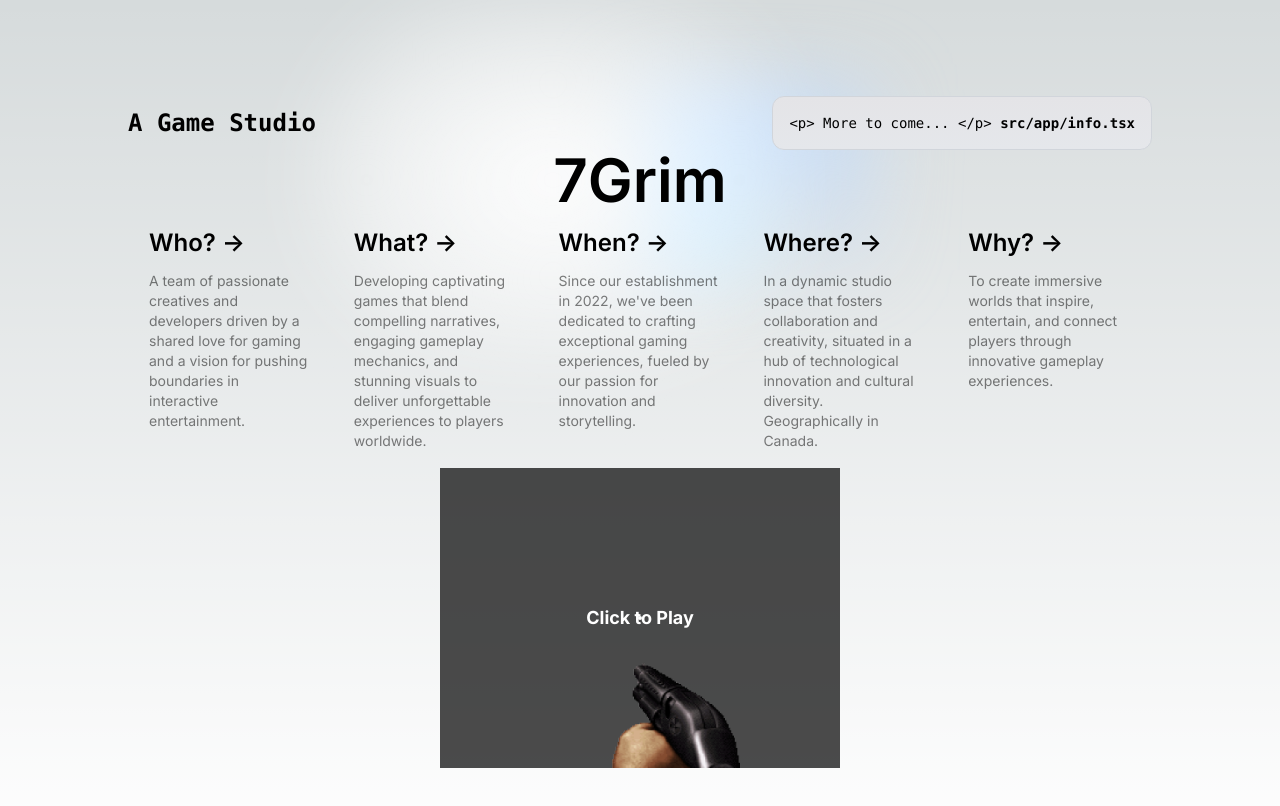
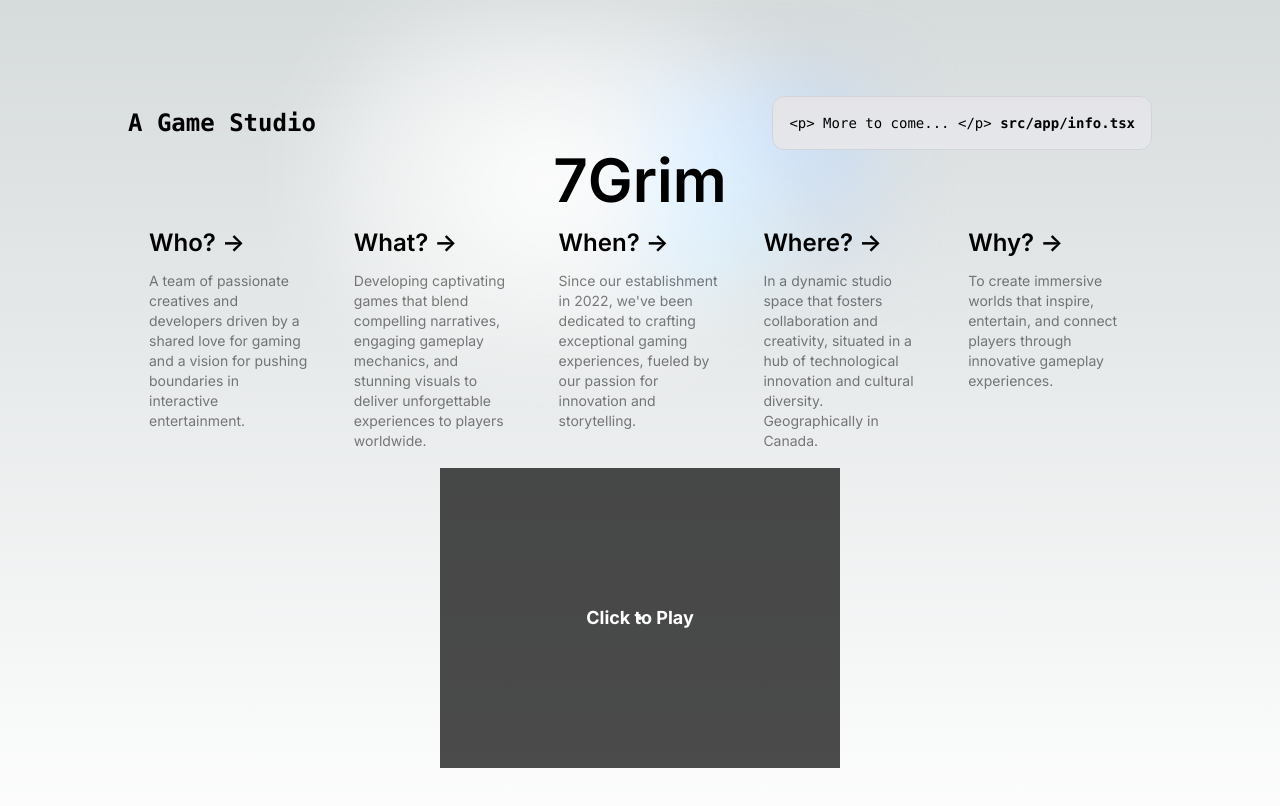
Before and after one commit to parsTroy/seven-grim-next, a Next.js app: page / in a window 1280 px wide. Shown: the top 806 px of the page. Built offline with nearby package versions, Linux system fonts and the light colour scheme.

Commit message:
Update game image

```diff
--- a/src/app/components/Game.tsx
+++ b/src/app/components/Game.tsx
@@ -162,6 +162,7 @@ const DoomLikeGame = () => {
           zIndex: 10,
         }}
       />
+      {playing && (
         <img
           src="/shotgoin.png"
           alt="Gun"
@@ -170,11 +171,12 @@ const DoomLikeGame = () => {
             bottom: '0',
             left: '50%',
             transform: 'translateX(-50%)',
-          width: '200px',
+            width: '400px',
             zIndex: 5,
             pointerEvents: 'none',
           }}
         />
+      )}
       <canvas
         ref={canvasRef}
         width={640}
```
Lines whose indentation alone changed are shown as unchanged.
